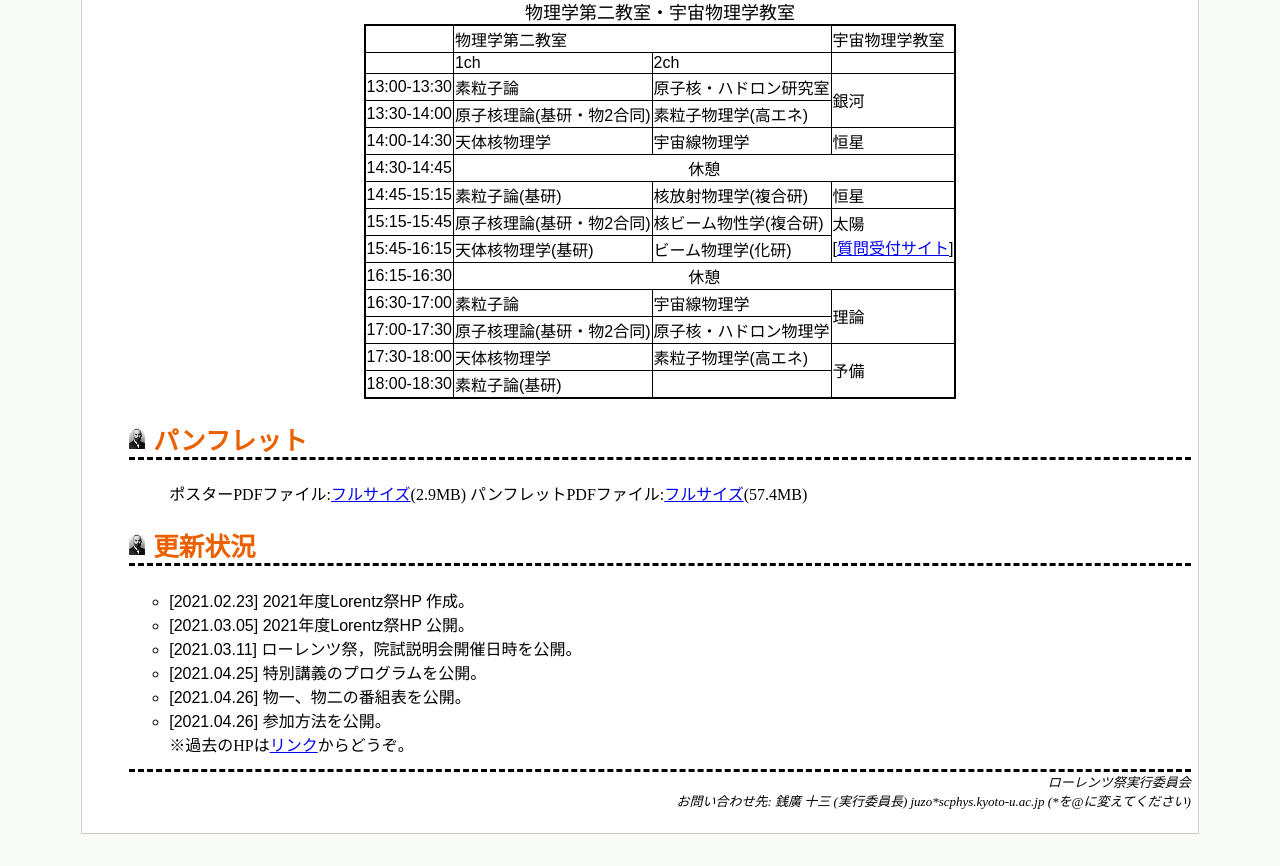
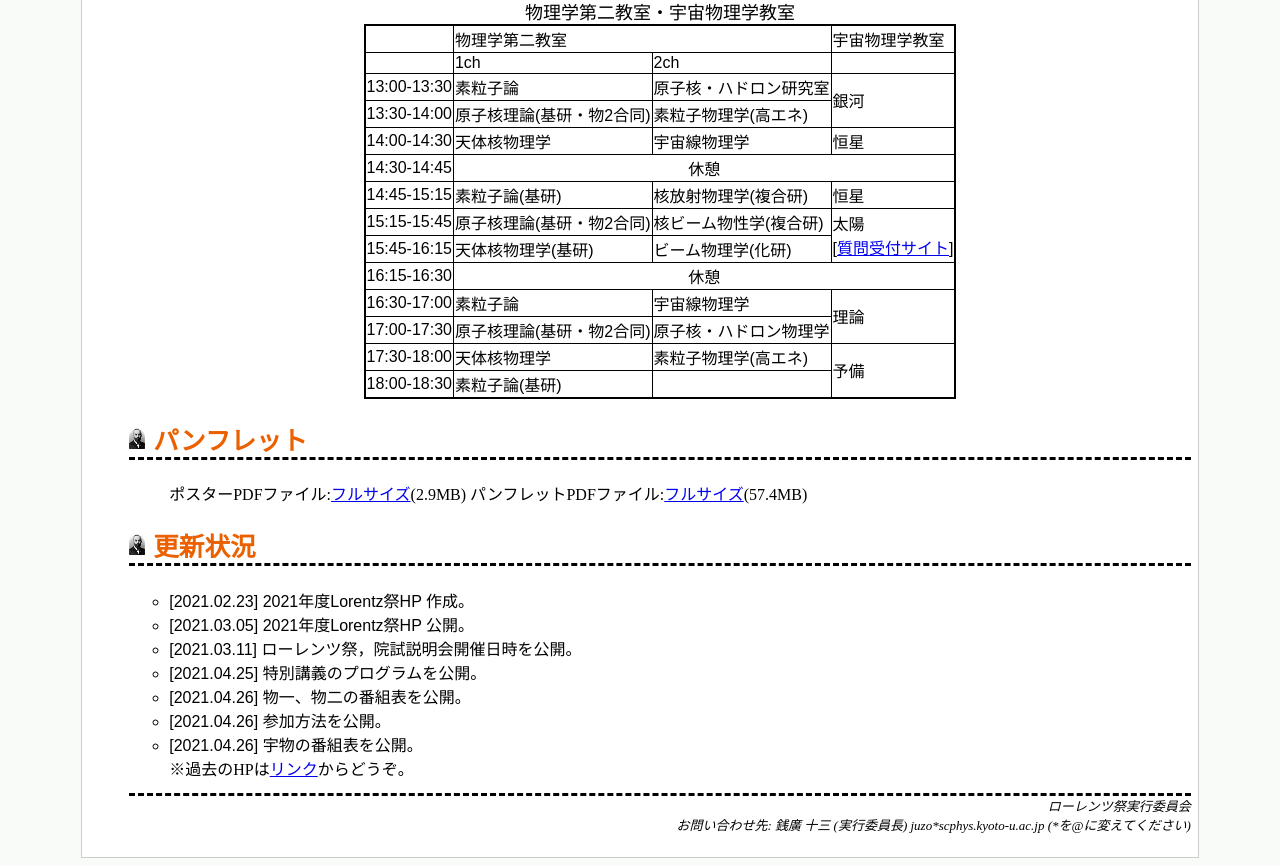
Before and after one commit to shiso-five/LorentzFest2021, a plain HTML site: page index_files/top.html in a window 1280 px wide. Shown: the part 1133-1999 px from the top of the page. Before the commit the page ends 1975 px from the top, so only its background shows below. Drawn offline with Linux system fonts and the light colour scheme.

Commit message:
uchubutsuri bangumi

```diff
--- a/index_files/top.html
+++ b/index_files/top.html
@@ -576,6 +576,7 @@
       <li>[2021.04.25] 特別講義のプログラムを公開。</li>
       <li>[2021.04.26] 物一、物二の番組表を公開。</li>
       <li>[2021.04.26] 参加方法を公開。</li>
+      <li>[2021.04.26] 宇物の番組表を公開。</li>
       ※過去のHPは<a href="history.html" target="top">リンク</a>からどうぞ。
 
     </ul>
```
